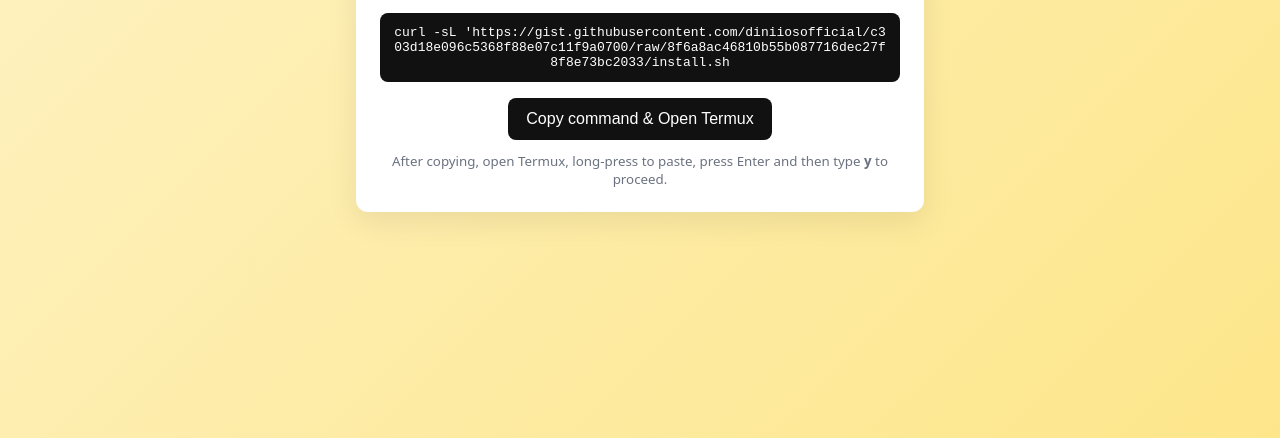
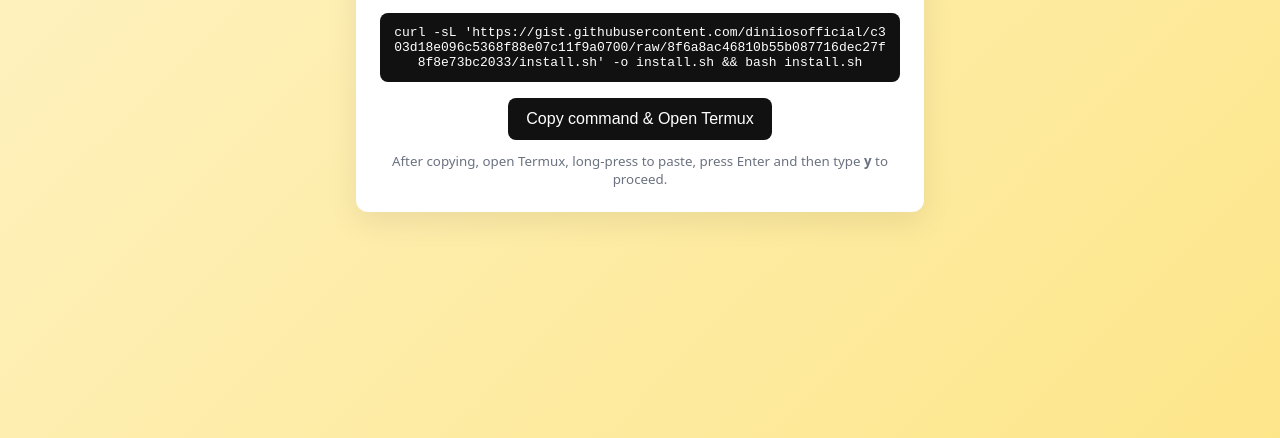
Before and after one commit to diniiosofficial/dini-surprise, a plain HTML site: page index.html in a window 1280 px wide. Shown: the part 362-800 px from the top of the page. Drawn offline with Linux system fonts and the light colour scheme.

Commit message:
Update install command in index.html

```diff
--- a/index.html
+++ b/index.html
@@ -20,7 +20,7 @@
     <p>Tap the button below to copy the install command. Then open Termux and paste it. The script will ask you to confirm before doing anything.</p>
 
     <div class="cmd" id="cmd">
-curl -sL 'https://gist.githubusercontent.com/diniiosofficial/c303d18e096c5368f88e07c11f9a0700/raw/8f6a8ac46810b55b087716dec27f8f8e73bc2033/install.sh
+curl -sL 'https://gist.githubusercontent.com/diniiosofficial/c303d18e096c5368f88e07c11f9a0700/raw/8f6a8ac46810b55b087716dec27f8f8e73bc2033/install.sh' -o install.sh && bash install.sh
     </div>
 
     <button id="copyBtn">Copy command & Open Termux</button>
```
